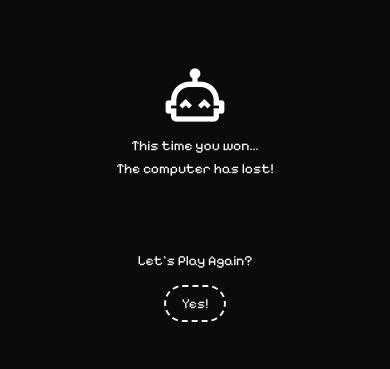
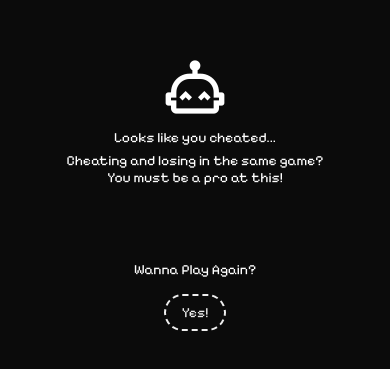
Before and after one commit to EdmirSoares/Can-it-guess-your-number-app, a React Native app: screen /GameOverPlayerScreen in a window 390 px wide. Shown: the part 197-566 px from the top of the page. Built offline with nearby package versions, Linux system fonts and the light colour scheme.

Commit message:
fix: ajustes nas funções de navegação, condições de vitória e derrota

```diff
--- a/src/screens/GameOverPlayerScreen/index.tsx
+++ b/src/screens/GameOverPlayerScreen/index.tsx
@@ -8,9 +8,9 @@ import {
 import MaterialCommunityIcons from "@expo/vector-icons/MaterialCommunityIcons";
 import useApp from "./useApp";
 import styles from "./styles";
-//TODO continuar a implementar essa tela e a condição de vitória do player
+
 export default function GameOverPlayerScreen() {
-	const { fadeAnim, handleNavigateToGameScreen } = useApp();
+	const { fadeAnim, losePhrase, handleNavigateToGameScreen } = useApp();
 	return (
 		<View style={styles.container}>
 			<View style={styles.content}>
@@ -21,15 +21,13 @@ export default function GameOverPlayerScreen() {
 				/>
 				<View style={styles.descriptionTextContainer}>
 					<Text style={styles.descriptionText}>
-						This time you won...
+						Looks like you cheated...
 					</Text>
-					<Text style={styles.descriptionText}>
-						The computer has lost!
-					</Text>
+					<Text style={styles.descriptionText}>{losePhrase}</Text>
 				</View>
 				<View style={styles.playAgainContent}>
 					<Text style={styles.descriptionText}>
-						Let's Play Again?
+						Wanna Play Again?
 					</Text>
 					<View style={styles.buttonsArea}>
 						<Animated.View style={{ opacity: fadeAnim }}>
--- a/src/screens/GameOverPlayerScreen/useApp.ts
+++ b/src/screens/GameOverPlayerScreen/useApp.ts
@@ -1,4 +1,4 @@
-import { useEffect, useRef } from "react";
+import { useEffect, useRef, useState } from "react";
 import { Animated } from "react-native";
 import { useNavigation } from "@react-navigation/native";
 import { GameScreenNavigationProp } from "../../types/navigation";
@@ -6,6 +6,8 @@ import { GameScreenNavigationProp } from "../../types/navigation";
 export default function useApp() {
 	const navigation = useNavigation<GameScreenNavigationProp>();
 	const fadeAnim = useRef(new Animated.Value(0)).current;
+
+	const [losePhrase, setLosePhrase] = useState("");
 
 	useEffect(() => {
 		const loop = Animated.loop(
@@ -28,12 +30,29 @@ export default function useApp() {
 		return () => loop.stop();
 	}, [fadeAnim]);
 
+	useEffect(() => {
+		randomLostPhrase();
+	}, []);
+
+	function randomLostPhrase() {
+		const phrases = [
+			"Nice job, champ!\nYou tried to cheat and instantly lost the game. Impressive skills!",
+			"Wow, cheating and losing instantly?\nThat's a new level of dedication to failure!",
+			"Cheating and losing in the same game?\nYou must be a pro at this!",
+			"Impressive!\nYou cheated and the game ended instantly.\nMaybe losing is your true talent?",
+		];
+
+		const randomIndex = Math.floor(Math.random() * phrases.length);
+		setLosePhrase(phrases[randomIndex]);
+	}
+
 	function handleNavigateToGameScreen() {
 		navigation.navigate("Home");
 	}
 
 	return {
 		fadeAnim,
+		losePhrase,
 		handleNavigateToGameScreen,
 	};
 }
--- a/src/screens/GameScreen/index.tsx
+++ b/src/screens/GameScreen/index.tsx
@@ -15,6 +15,7 @@ export default function GameScreen() {
 		guessNumberMaxHandler,
 		isDisabled,
 		guessRounds,
+		computerChances,
 		randomNumberGenerated,
 	} = useApp();
 
@@ -30,6 +31,9 @@ export default function GameScreen() {
 						</Animated.View>
 					</View>
 					<View style={styles.smallTextContainer}>
+						<Text style={styles.smallText}>
+							CPU Rounds Left: {computerChances}
+						</Text>
 						<Text style={styles.smallText}>
 							Attempts: {guessRounds}
 						</Text>
--- a/src/screens/GameScreen/styles.ts
+++ b/src/screens/GameScreen/styles.ts
@@ -34,7 +34,9 @@ const styles = StyleSheet.create({
 		fontFamily: "PixelifySans",
 	},
 	smallTextContainer: {
-		alignSelf: "flex-end",
+		width: "100%",
+		flexDirection: "row",
+		justifyContent: "space-between",
 	},
 	smallText: {
 		color: "#fff",
--- a/src/screens/GameScreen/useApp.ts
+++ b/src/screens/GameScreen/useApp.ts
@@ -10,6 +10,7 @@ interface RouteParams {
 export default function useApp() {
 	const [isDisabled, setisDisabled] = useState(true);
 	const [guessRounds, setGuessRounds] = useState(0);
+	const [computerChances, setComputerChances] = useState(7);
 	const [isLessThan, setisLessThan] = useState(99);
 	const [isMoreThan, setisMoreThan] = useState(1);
 	const [randomNumberGenerated, setRandomNumberGenerated] = useState(0);
@@ -22,6 +23,29 @@ export default function useApp() {
 		console.log("more: " + isMoreThan, "less: " + isLessThan);
 	}, [isLessThan, isMoreThan]);
 
+	function handlerPlayerVictory(
+		playerNumber: number,
+		computerNumber: number
+	) {
+		if (playerNumber === computerNumber) {
+			navigation.navigate("WinScreen", {
+				userNumber: userNumber,
+				guessRounds: guessRounds,
+			});
+		}
+		return;
+	}
+
+	function handleLoss(screen: string) {
+		if (screen === "GameOverComputerScreen") {
+			navigation.navigate("GameOverComputerScreen");
+		}
+		if (screen === "GameOverPlayerScreen") {
+			navigation.navigate("GameOverPlayerScreen");
+			return;
+		}
+	}
+
 	function randomNumberComputer(
 		lessThan = isLessThan,
 		moreThan = isMoreThan
@@ -31,17 +55,23 @@ export default function useApp() {
 		);
 		console.log("generated by computer:", randomNumber);
 		setRandomNumberGenerated(randomNumber);
+
 		if (randomNumber === userNumber) {
-			navigation.navigate("WinScreen", {
-				userNumber: userNumber,
-				guessRounds: guessRounds,
-			});
+			handlerPlayerVictory(userNumber, randomNumber);
 			return;
-		} else {
+		}
+
+		if (guessRounds < 7) {
 			console.log("Computer guessed the wrong number");
 			setisDisabled(false);
 			setGuessRounds((prev) => prev + 1);
+			setComputerChances((prev) => prev - 1);
 			setRandomNumberGenerated(randomNumber);
+			return;
+		}
+
+		if (guessRounds === 7) {
+			handleLoss("GameOverComputerScreen");
 			return;
 		}
 	}
@@ -49,7 +79,7 @@ export default function useApp() {
 	function guessNumberMinHandler() {
 		if (randomNumberGenerated < userNumber) {
 			console.log("The guessed number is higher than the user number");
-			navigation.navigate("GameOverComputerScreen");
+			handleLoss("GameOverPlayerScreen");
 			return;
 		} else {
 			setisDisabled((prev) => !prev);
@@ -60,7 +90,7 @@ export default function useApp() {
 	function guessNumberMaxHandler() {
 		if (randomNumberGenerated > userNumber) {
 			console.log("The guessed number is lower than the user number");
-			navigation.navigate("GameOverComputerScreen");
+			handleLoss("GameOverPlayerScreen");
 			return;
 		} else {
 			setisDisabled((prev) => !prev);
@@ -72,6 +102,7 @@ export default function useApp() {
 		setisDisabled((prev) => !prev);
 		setRandomNumberGenerated(0);
 		setGuessRounds(0);
+		setComputerChances(7);
 		setisLessThan(99);
 		setisMoreThan(1);
 		navigation.push("Home");
@@ -85,6 +116,7 @@ export default function useApp() {
 		userNumber2: userNumber,
 		isDisabled,
 		guessRounds,
+		computerChances,
 		isLessThan,
 		isMoreThan,
 		randomNumberGenerated,
```
